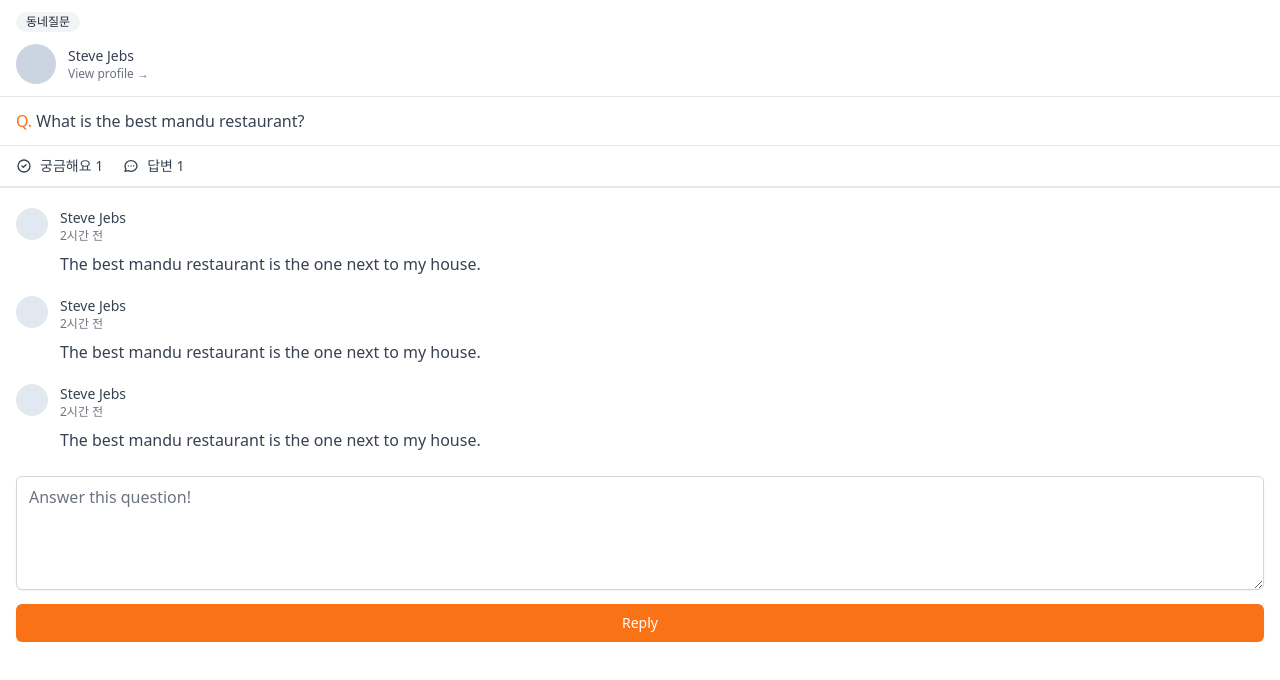
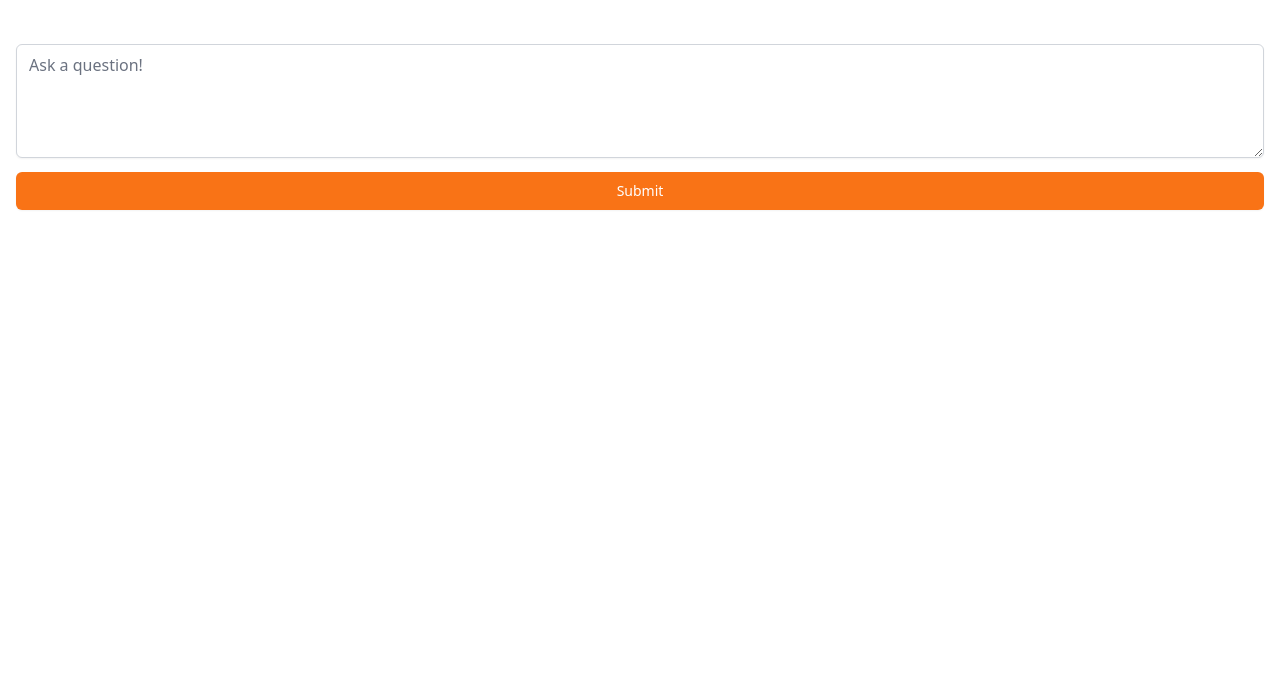
Before and after one commit to frontWeb-dev/carrot-market, a Next.js app: page /community/write in a window 1280 px wide. Shown: the top 680 px of the page. Built offline with nearby package versions, Linux system fonts and the light colour scheme.

Commit message:
feat: Write

```diff
--- /dev/null
+++ b/pages/community/write.tsx
@@ -0,0 +1,18 @@
+import type { NextPage } from 'next';
+
+const Write: NextPage = () => {
+  return (
+    <form className='px-4 py-10'>
+      <textarea
+        className='mt-1 w-full rounded-md border-gray-300 shadow-sm focus:border-orange-500 focus:ring-orange-500 '
+        rows={4}
+        placeholder='Ask a question!'
+      />
+      <button className='mt-2 w-full rounded-md border border-transparent bg-orange-500 py-2 px-4 text-sm font-medium text-white shadow-sm hover:bg-orange-600 focus:outline-none focus:ring-2 focus:ring-orange-500 focus:ring-offset-2 '>
+        Submit
+      </button>
+    </form>
+  );
+};
+
+export default Write;
```
